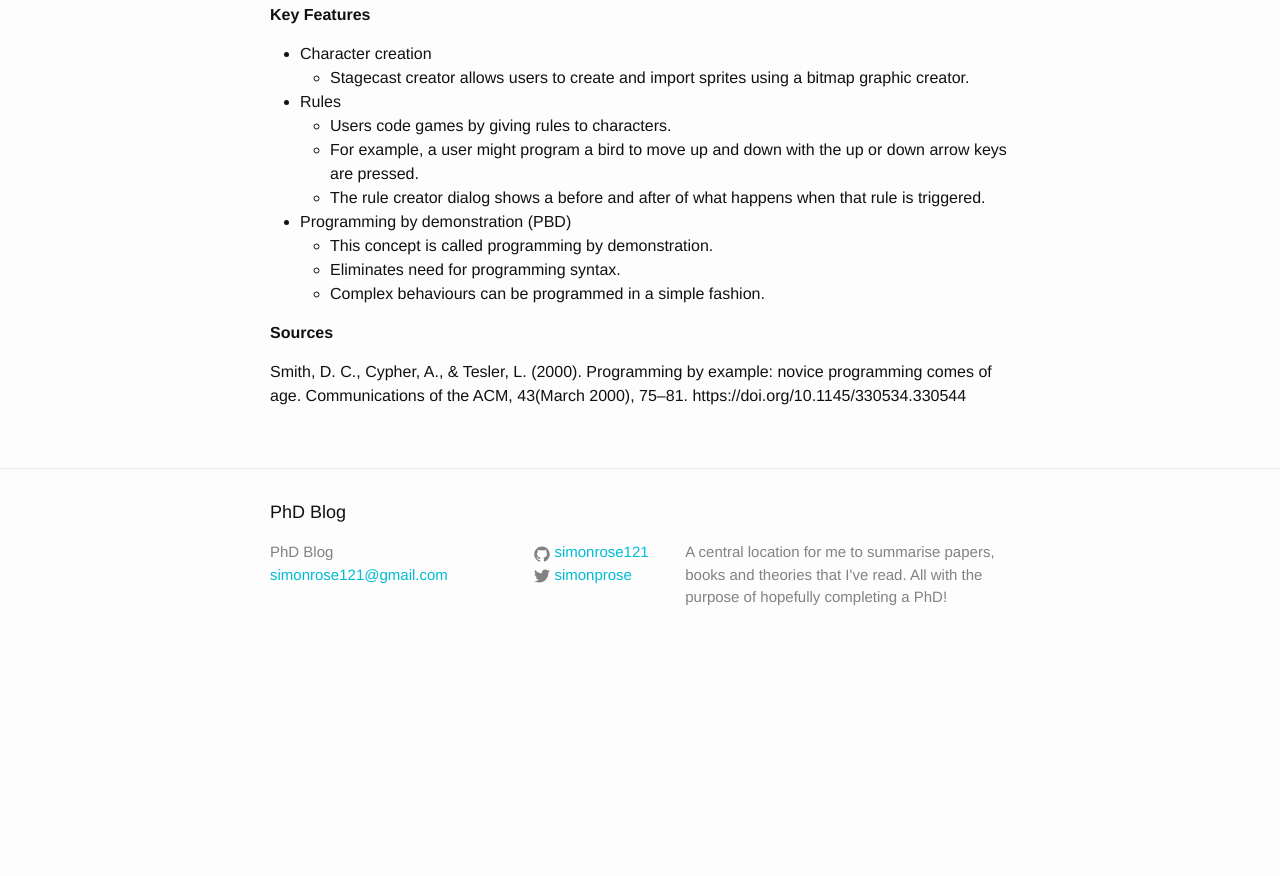
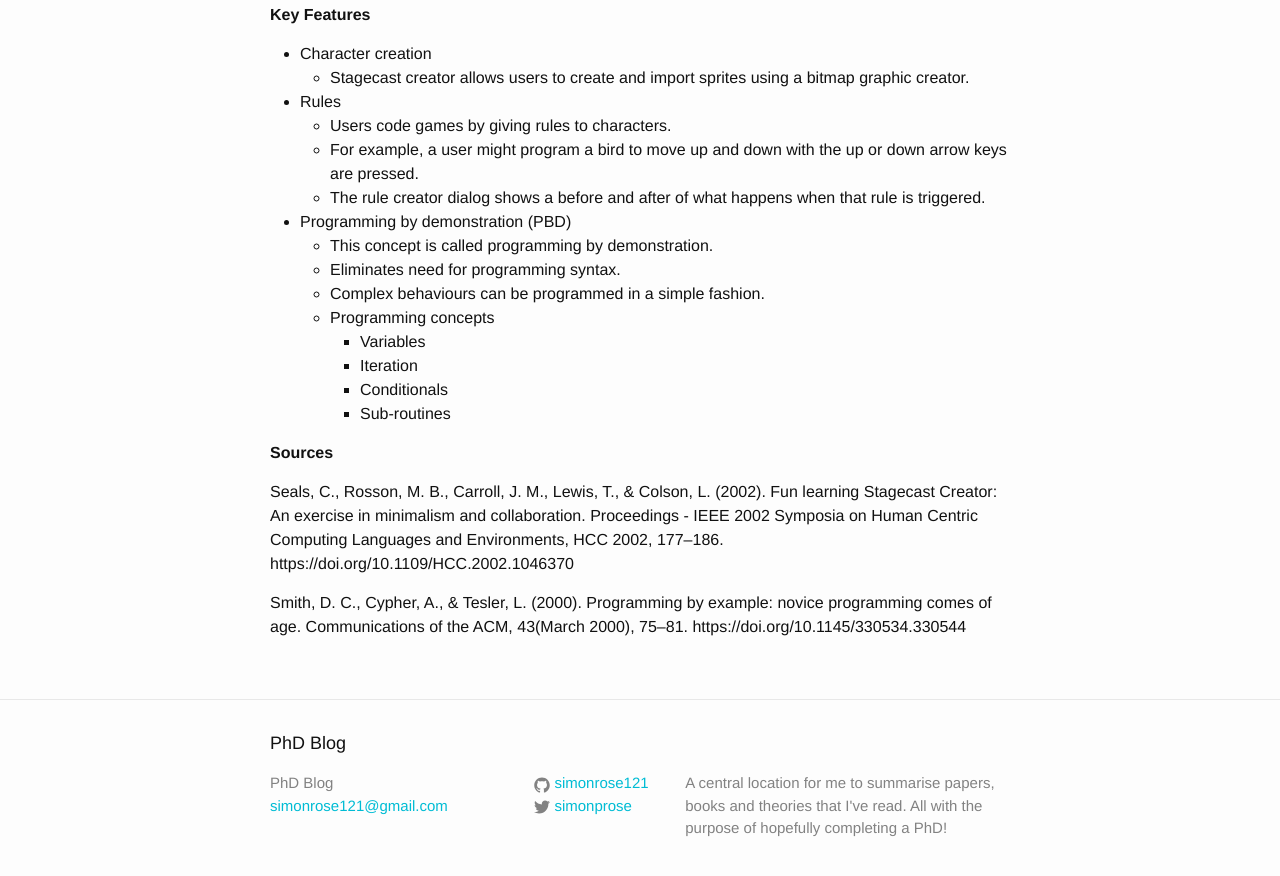
Before and after one commit to simonrose121/phd, a Jekyll site: the page built from _posts/2016-11-05-stagecast-creator.md, in a window 1280 px wide and 900 px high, scrolled down 857 px. Shown: the top 876 px of the window. Built offline with Jekyll 4.4.1, drawn with Linux system fonts in a browser that asks for light colours; before the commit the page ends 1526 px from its top, so only the background shows below that.

Commit message:
Programming concepts in stagecast creator

```diff
--- a/_posts/2016-11-05-stagecast-creator.md
+++ b/_posts/2016-11-05-stagecast-creator.md
@@ -23,7 +23,14 @@ Stagecast Creator is a visual programming environment designed to develop games.
 	- This concept is called programming by demonstration.
 	- Eliminates need for programming syntax.
 	- Complex behaviours can be programmed in a simple fashion.
+	- Programming concepts
+		- Variables
+		- Iteration
+		- Conditionals
+		- Sub-routines
 
 **Sources**
 
+Seals, C., Rosson, M. B., Carroll, J. M., Lewis, T., & Colson, L. (2002). Fun learning Stagecast Creator: An exercise in minimalism and collaboration. Proceedings - IEEE 2002 Symposia on Human Centric Computing Languages and Environments, HCC 2002, 177–186. https://doi.org/10.1109/HCC.2002.1046370
+
 Smith, D. C., Cypher, A., & Tesler, L. (2000). Programming by example: novice programming comes of age. Communications of the ACM, 43(March 2000), 75–81. https://doi.org/10.1145/330534.330544
```
